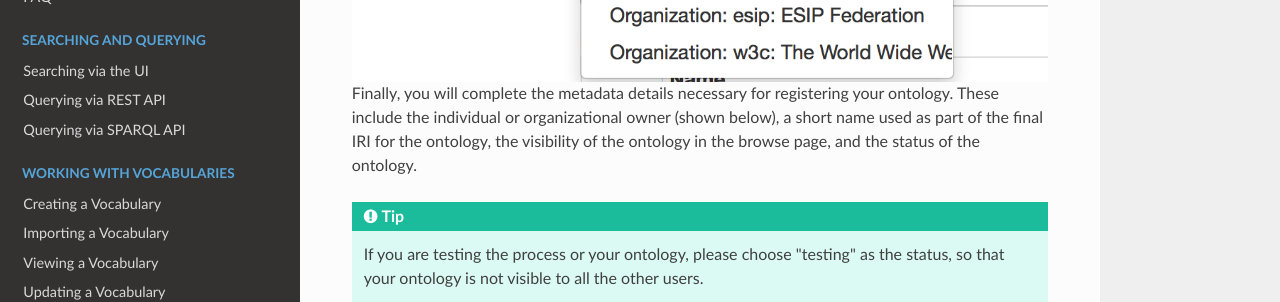
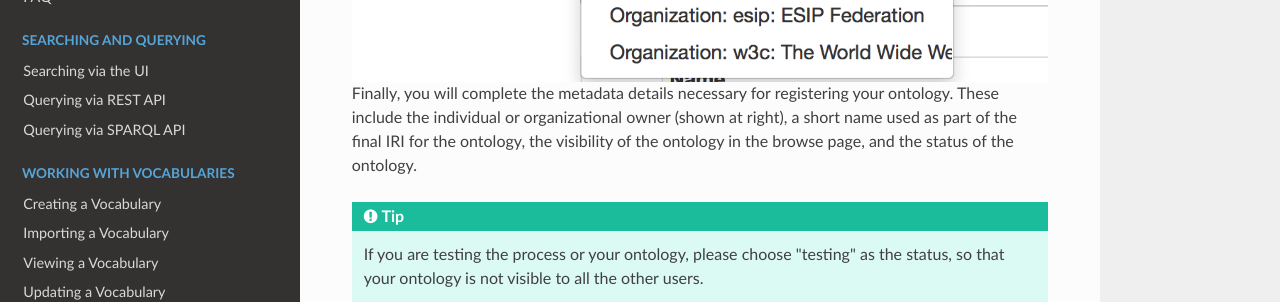
Before and after one commit to mmisw/mmiorr-docs, an MkDocs documentation site: the page built from docs/ontology/new.md, in a window 1280 px wide and 900 px high, scrolled down 4214 px. Shown: the part 174-476 px from the top of the window. Built offline with MkDocs 1.6.1, drawn with Linux system fonts in a browser that asks for light colours; nearby versions of some CDN libraries; old or Windows-style settings are respelled for this version of MkDocs.

Commit message:
tiny tweak, all done

```diff
--- a/docs/ontology/new.md
+++ b/docs/ontology/new.md
@@ -97,8 +97,10 @@ Next you will be asked to choose the type of registration (fully-hosted or re-ho
 
 <img class="smallfloatright" alt="Ontology owner selection" src="../../img/cor/cor-ontology-owner-selection-20160828.png">
 Finally, you will complete the metadata details necessary for registering your ontology.
-These include the individual or organizational owner (shown below), a short name used as part of the final IRI for the ontology,
-the visibility of the ontology in the browse page, and the status of the ontology.
+These include the individual or organizational owner (shown at right),
+a short name used as part of the final IRI for the ontology,
+the visibility of the ontology in the browse page,
+and the status of the ontology.
 
 !!! tip
     If you are testing the process or your ontology, please choose "testing" as the status,
```
